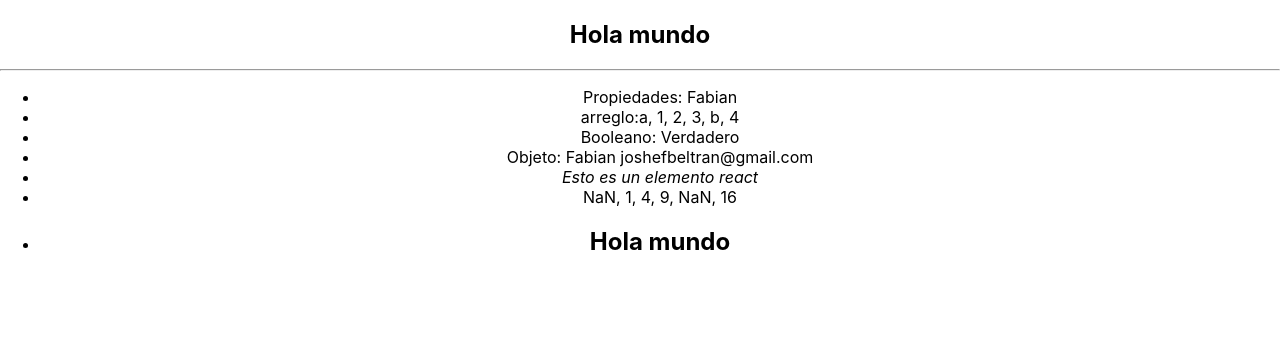
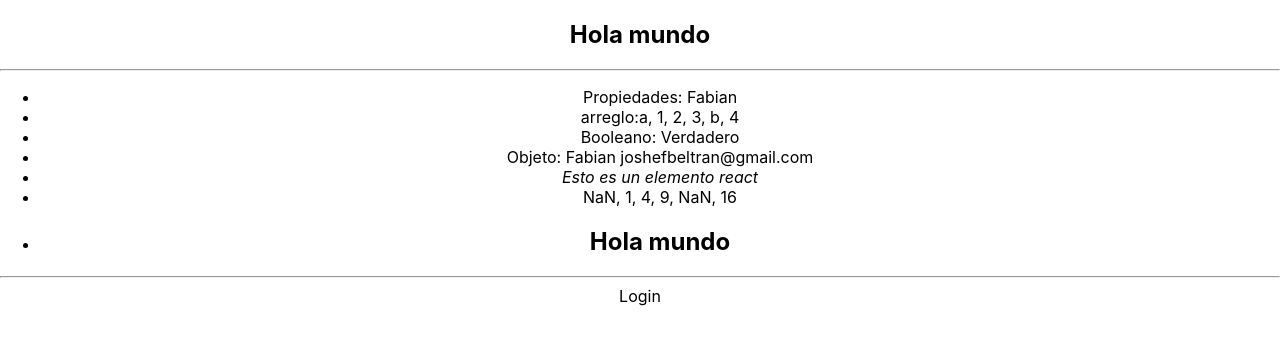
Before and after one commit to nOm-1986/reactTS-JM, a React (Create React App) app: page / in a window 1280 px wide. Shown: the top 344 px of the page. Built offline with nearby package versions, Linux system fonts and the light colour scheme.

Commit message:
Conditional Rendering

```diff
--- a/src/App.tsx
+++ b/src/App.tsx
@@ -1,6 +1,7 @@
 import React from 'react';
-import Componente from './components/Componente';
+import {Componente} from './components/Componente';
 import {Properties} from './components/Properties';
+import {RenderizadoCondicional} from './components/RenderizadoCondicional';
 import './App.css';
 
 const elArreglo = ['a',1,2,3,'b','4'];
@@ -20,6 +21,8 @@ function App() {
           funcion={(num:number) => num*num}
           componenteReact = {<Componente/>}
         />
+        <hr />
+        <RenderizadoCondicional/>
       </section>
     </div>
   );
--- a/src/components/Componente.tsx
+++ b/src/components/Componente.tsx
@@ -1,7 +1,5 @@
 import React from "react";
 
-function Componente(){
+export const Componente = (): JSX.Element => {
     return <h2>Hola mundo</h2>
 }
-
-export default Componente;
--- /dev/null
+++ b/src/components/RenderizadoCondicional.tsx
@@ -0,0 +1,44 @@
+import React from "react";
+
+function Login(){
+    return(
+        <div>
+            Login
+        </div>
+    );
+}
+
+function Logout(){
+    return(
+        <div>
+            Logout
+        </div>
+    );
+}
+
+// export default class RenderizadoCondicional extends Component {
+//     construct(props: {}){
+//         super(props);
+//         this.estado = true;
+//     }
+
+//     render(): React.ReactNode {
+//         return (
+//             <div>
+//                 <h2>
+//                     Renderizado Condicional
+//                 </h2>
+//                     {estado? <Login/> : <Logout/>}
+//             </div>
+//         )
+//     }
+// }
+
+export const RenderizadoCondicional = (props:{}): JSX.Element => {
+    const isLoggedIn: boolean = true;
+
+    if(isLoggedIn){
+        return <Login></Login>
+    }
+    return <Logout></Logout>
+}
```
